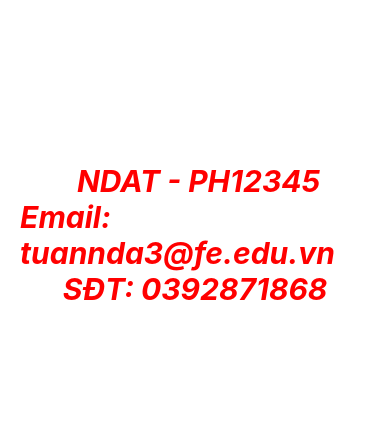
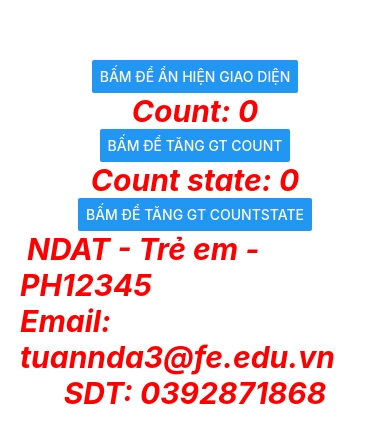
Before and after one commit to tuannda94/MOB306, a React Native app: screen / in a window 390 px wide. Shown: the part 187-630 px from the top of the page. Built offline with nearby package versions, Linux system fonts and the light colour scheme.

Commit message:
Arrow function, State

```diff
--- a/App.js
+++ b/App.js
@@ -1,16 +1,69 @@
 import { StatusBar } from "expo-status-bar";
-import { StyleSheet, Text, View } from "react-native";
+import { StyleSheet, Text, View, Button } from "react-native";
+import {useState} from 'react';
 
 export default function App() {
+  // const [tên_biến_state, tên_pt_thay_đổi_gt_state] = useState(gt_mặc định);
+  const [countState, setCountState] = useState(0);
+  const [showStatus, setShowStatus] = useState(true);
+
   // Phần code logic:
   let name = "NDAT";
+  let age = 20;
+
+  if (age > 20) {
+    name = 'NDAT - Người lớn';
+  } else {
+    name = 'NDAT - Trẻ em';
+  }
+  // Hàm hiển thị nội dung theo mong muốn
+  function showData (label = '', value = '') {
+    return label + ': ' + value;
+  }
+  // arrow function
+  const arrowShowData = (label = '', value = '') => {
+    return label + ': ' + value;
+  };
+  const arrowMiniShowData = (label = '', value = '') => (label + ': ' + value);
+
+  // Ví dụ về tăng biến count
+  let count = 0;
+  const tangCount = () => count++;
 
   return (
     <View style={styles.container}>
+      <Button
+        title={'Bấm để Ẩn Hiện giao diện'}
+        onPress={() => setShowStatus(!showStatus)}
+      />
+      {
+        showStatus
+          ? <>
+              <Text style={styles.text}>Count: {count}</Text>
+              <Button
+                title={'Bấm để tăng gt count'}
+                onPress={() => tangCount()}
+              />
+            </>
+          : null
+      }
+
+
+      <Text style={styles.text}>Count state: {countState}</Text>
+      <Button
+        title={'Bấm để tăng gt countState'}
+        onPress={() => setCountState(countState + 1)}
+      />
+
+
       {/* Đưa giá trị biến vào trong cặp ngoặc nhọn {} */}
       <Text style={styles.text}> {name} - PH12345</Text>
-      <Text style={styles.text}>Email: tuannda3@fe.edu.vn</Text>
-      <Text style={styles.text}>SĐT: 0392871868</Text>
+      <Text style={styles.text}>
+        {arrowShowData('Email', 'tuannda3@fe.edu.vn')}
+      </Text>
+      <Text style={styles.text}>
+        {arrowMiniShowData('SDT', '0392871868')}
+      </Text>
       {/* Alt + Shift + Mũi tên xuống: để sao chép dòng */}
       {/* Ctrl + D: Bôi vào những phần nội dung giống nhau */}
       {/* Ctrl + X: Nếu không bôi văn bản thì sẽ xoá cả dòng */}
```
